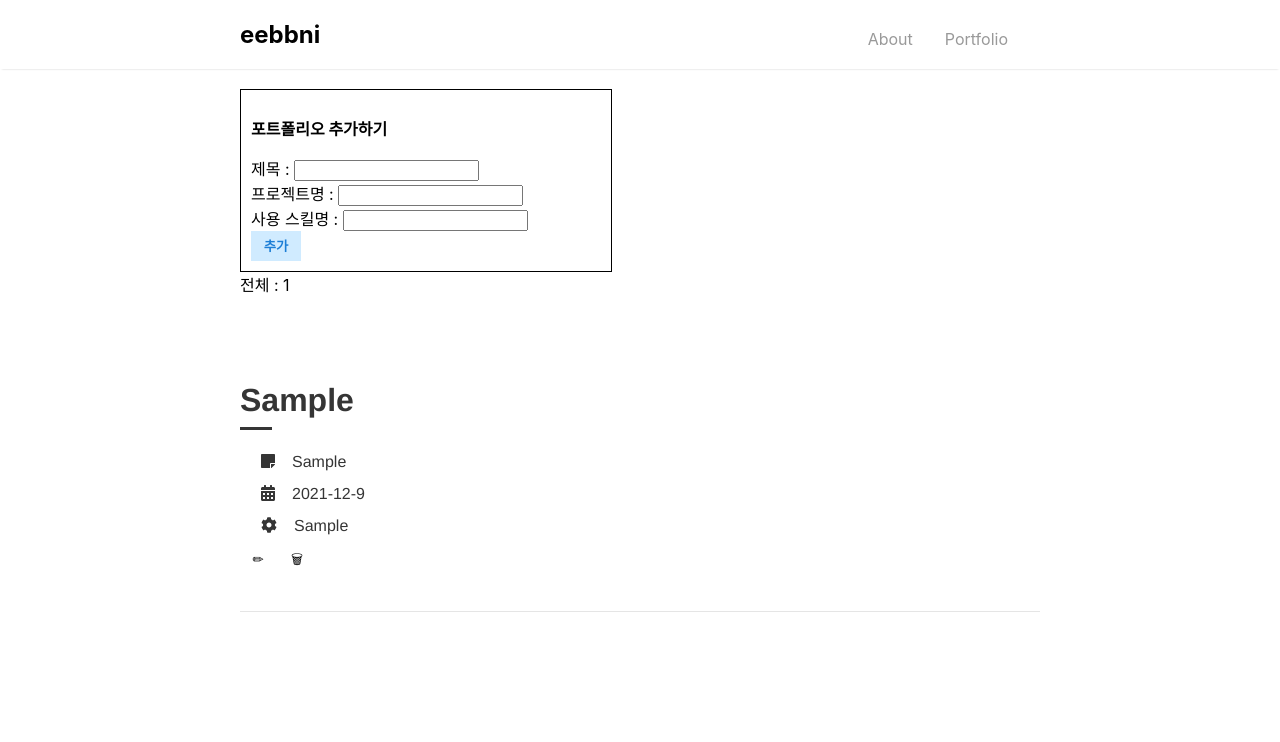
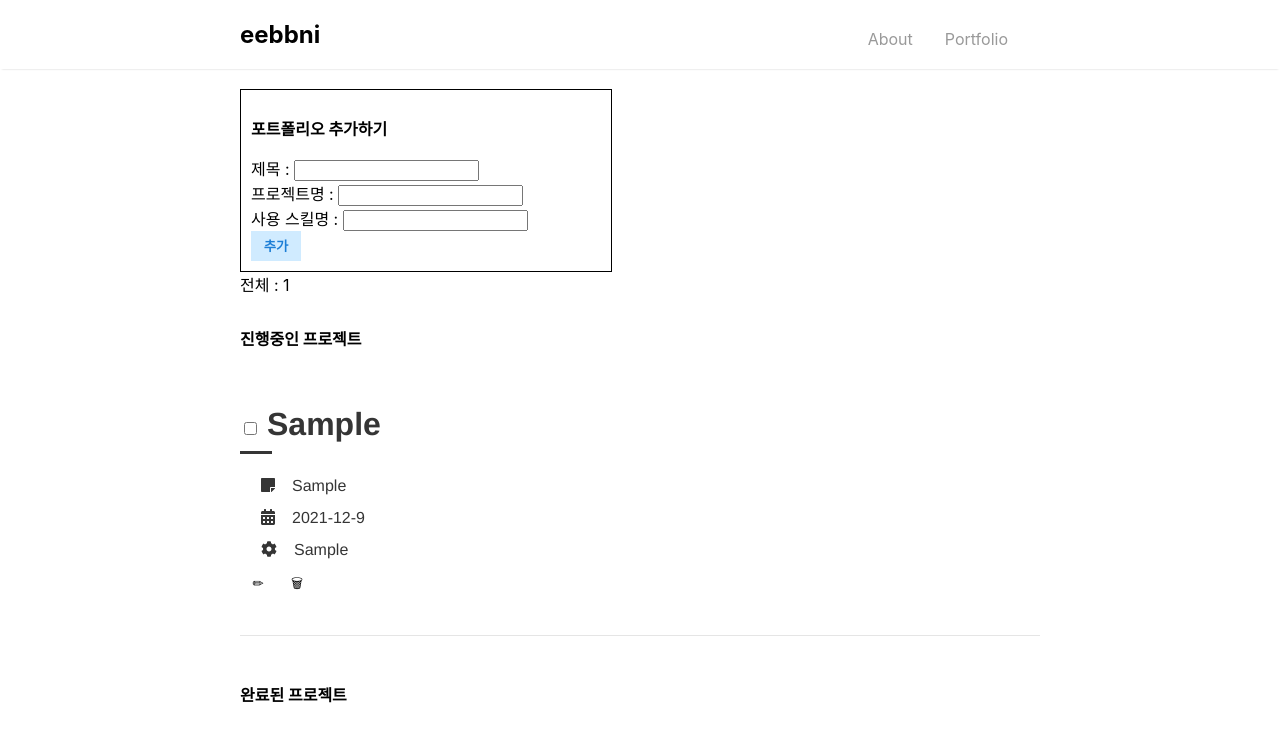
Before and after one commit to IDU-SW/202112701-scy, a React (Create React App) app: page /portfolio in a window 1280 px wide. Both pictures are taken after typing "Sample", "Sample", "Sample" into the empty fields and a click on the button "추가". Shown: the top 742 px of the page. Built offline with nearby package versions, Linux system fonts and the light colour scheme.

Commit message:
완료된 프로젝트/ 진행중인 프로젝트 여부 추가

```diff
--- a/src/components/InputBox.js
+++ b/src/components/InputBox.js
@@ -68,7 +68,8 @@ export const InputBox = ({pfList,setPfList}) => {
             title : title,
             project : project,
             skill : skill,
-            date : today.getFullYear()+'-'+(today.getMonth() + 1)+'-'+today.getDate()
+            date : today.getFullYear()+'-'+(today.getMonth() + 1)+'-'+today.getDate(),
+            done : false
         })
 
         setPfList(nextpfList);
--- a/src/components/PfItem.js
+++ b/src/components/PfItem.js
@@ -5,6 +5,14 @@ import { faStickyNote } from '@fortawesome/free-solid-svg-icons'
 import { faCalendarAlt } from '@fortawesome/free-solid-svg-icons'
 import { faCog } from '@fortawesome/free-solid-svg-icons'
 
+const ItemName = styled.span`
+    flex: 1;
+    ${({chk}) => {
+        return chk === true ?
+        'font-style: italic; text-decoration: line-through; color: #868e96;'
+        : null;
+    }}
+`;
 const EditBtn = styled.button`
     border: none;
 
@@ -37,8 +45,10 @@ padding: 5px;
 font-size: 1em;
 box-sizing: border-box;
 `;
-
-const PfItem = ({pfItem,pfList,setPfList}) => {
+const CheckBox = styled.input`
+    margin-right: 10px;
+`;
+const PfItem = ({pfItem,pfList,setPfList,checked}) => {
     const editInputRef = useRef(null);
 
     const [edited,setEdited] = useState(false);
@@ -56,6 +66,19 @@ const PfItem = ({pfItem,pfList,setPfList}) => {
             setPfList(nextpfList);
         }
     }
+
+    const onChangeChk = () => {
+        //리스트를 돌리면서 해당하는 id값인 경우 done을 반대로 처리함.
+        //아니라면 그냥 done 값 유지
+        const nextpfList = pfList.map((item) => (
+            {
+                ...item,
+                done : item.id === pfItem.id ? !item.done : item.done
+            }
+        ));
+        //다시 리스트 값 설정
+        setPfList(nextpfList);
+    };
 
     //수정버튼으로 변경하기
     const onClickEditButton = () =>
@@ -96,6 +119,7 @@ const PfItem = ({pfItem,pfList,setPfList}) => {
         <div class="portfolio-item">
                 <div>
                     <h1 class="portfolio-title">
+                    <CheckBox onChange={onChangeChk} checked={pfItem.done} type="checkbox" />
                         {
                             edited ?
                             <EditInput
@@ -104,7 +128,7 @@ const PfItem = ({pfItem,pfList,setPfList}) => {
                                 ref={editInputRef}
                                 onChange={onChangeEdit}
                             /> :
-                            pfItem.title
+                           <ItemName chk={checked}>{pfItem.title}</ItemName>
                          }
                     </h1>
                     <div class="portfolio-line"></div>
@@ -124,9 +148,11 @@ const PfItem = ({pfItem,pfList,setPfList}) => {
                     </div>
                 </div>
             {
-                edited ?
-                (<EditBtn type="button" onClick={onClickSubmitButton} > 👌 </EditBtn>) :
-                (<EditBtn type="button" onClick={onClickEditButton}> ✏ </EditBtn>)
+                !pfItem.done ?
+                    edited ?
+                    (<EditBtn type="button" onClick={onClickSubmitButton} > 👌 </EditBtn>) :
+                    (<EditBtn type="button" onClick={onClickEditButton}> ✏ </EditBtn>)
+                : null
             }
             <DelBtn type="button" onClick={onClickDelete}> 🗑 </DelBtn>
         </div>
--- a/src/components/PfList.js
+++ b/src/components/PfList.js
@@ -7,7 +7,11 @@ margin-top: 30px;
 display: flex;
 flex-direction: column;
 `;
-
+const ListTitle = styled.p`
+font-weight: bold;
+margin: 0;
+}
+`;
 const List = styled.ul`
 list-style: none;
 display: flex;
@@ -16,14 +20,18 @@ justify-content: center;
  padding: 0;
 `;
 
-const PfList = ({pfList,setPfList}) => {
+const PfList = ({title,pfList,setPfList,checkedList}) => {
 
     return(
         <ListBox>
+            <ListTitle>{title}</ListTitle>
             <List>
                {pfList && //pfList가 있을때만 함
                 pfList.map((item)=>
                 {
+                    //받아온 checkList값에 따라 내용 출력
+                    if(checkedList !== item.done) return null;
+
                     //삭제된 포트폴리오는 출력하지 않음
                     if(item.deleted) return null;
 
@@ -33,6 +41,7 @@ const PfList = ({pfList,setPfList}) => {
                             pfItem={item}
                             pfList={pfList}
                             setPfList={setPfList}
+                            checked={checkedList}
                         />
                     )
                 }
--- a/src/components/Portfolio.js
+++ b/src/components/Portfolio.js
@@ -18,8 +18,16 @@ export const Portfolio = ({pfList,setPfList}) => {
             <InputBox pfList={pfList} setPfList={setPfList}/>
             <Count pfList={pfList}/>
             <PfList
+                title={'진행중인 프로젝트'}
                 pfList={pfList}
                 setPfList={setPfList}
+                checkedList={false}
+            />
+            <PfList
+                title={'완료된 프로젝트'}
+                pfList={pfList}
+                setPfList={setPfList}
+                checkedList={true}
             />
         </PortfolioMain>
     );
```
Also changed, not shown: src/components/header.js (+0 -9 lines).
